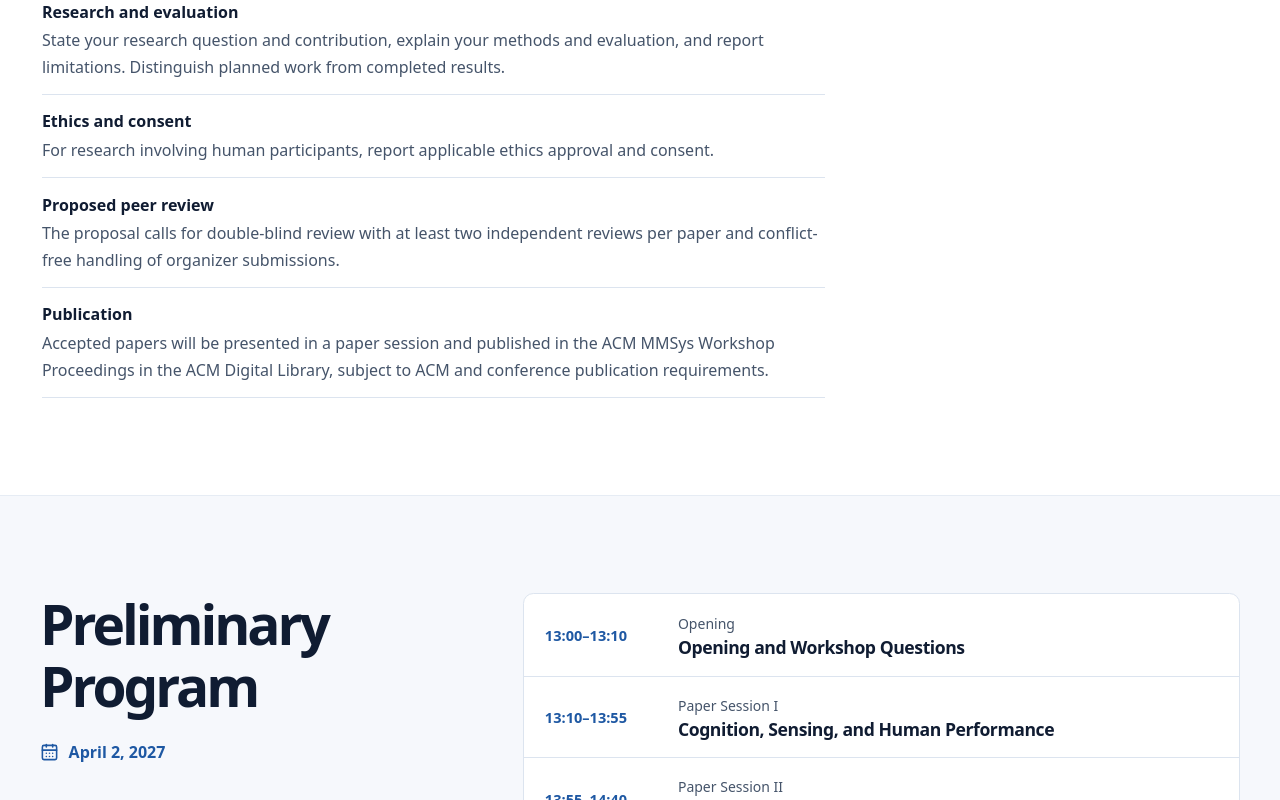
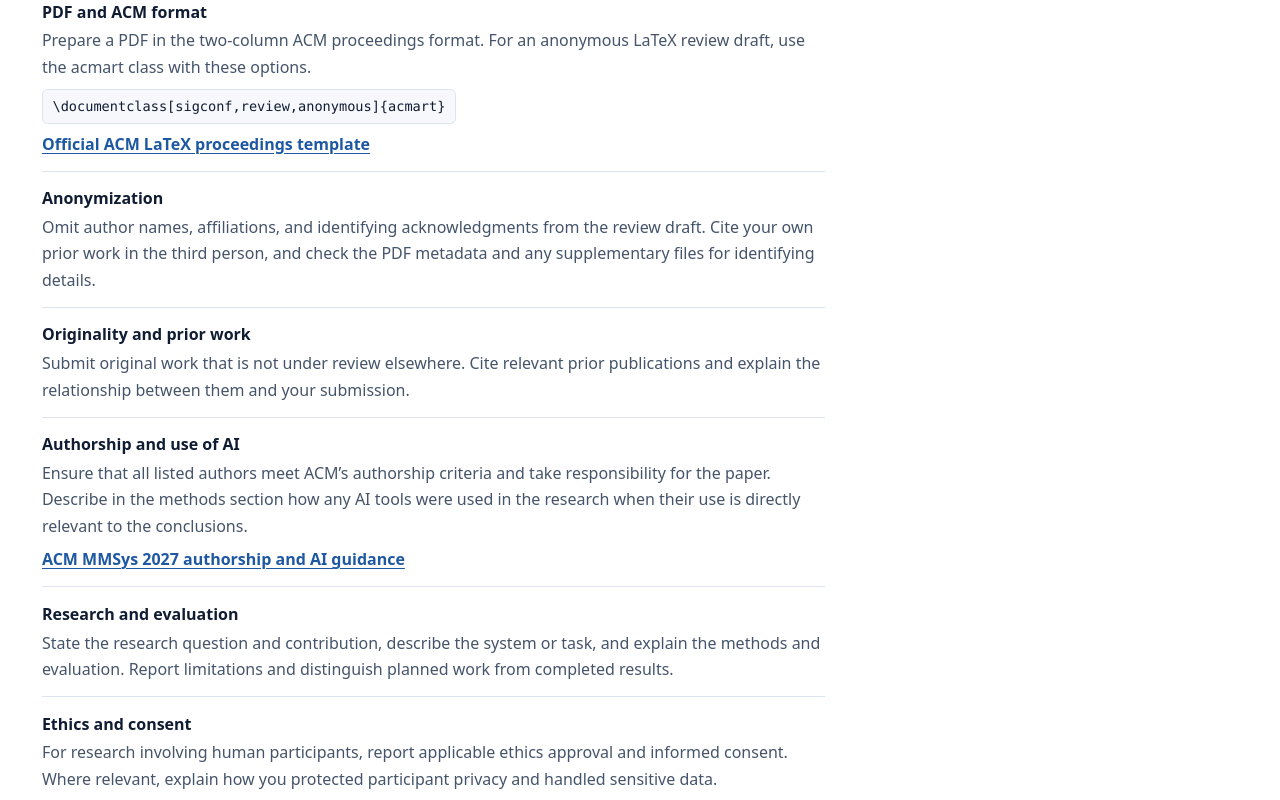
Before and after one commit to evidencexr/evidencexr.github.io, a React (Vite) app: page / in a window 1280 px wide. Shown: the part 3680-4480 px from the top of the page. Built offline with nearby package versions, Linux system fonts and the light colour scheme.

Commit message:
Expand workshop submission guidelines using ACM guidance

```diff
--- a/src/data/workshop.js
+++ b/src/data/workshop.js
@@ -137,7 +137,7 @@ export const dates = {
 };
 
 export const submission = {
-  "notice": "Final ACM formatting, page limits, and submission instructions are subject to organizer confirmation.",
+  "notice": "The page limits, manuscript format, and review process below are provisional and subject to organizer confirmation.",
   "platform": "Submissions are expected to open through HotCRP.",
   "categories": [
     [
@@ -152,22 +152,51 @@ export const submission = {
     ]
   ],
   "guidance": [
-    [
-      "Research and evaluation",
-      "State your research question and contribution, explain your methods and evaluation, and report limitations. Distinguish planned work from completed results."
-    ],
-    [
-      "Ethics and consent",
-      "For research involving human participants, report applicable ethics approval and consent."
-    ],
-    [
-      "Proposed peer review",
-      "The proposal calls for double-blind review with at least two independent reviews per paper and conflict-free handling of organizer submissions."
-    ],
-    [
-      "Publication",
-      "Accepted papers will be presented in a paper session and published in the ACM MMSys Workshop Proceedings in the ACM Digital Library, subject to ACM and conference publication requirements."
-    ]
+    {
+      "title": "PDF and ACM format",
+      "description": "Prepare a PDF in the two-column ACM proceedings format. For an anonymous LaTeX review draft, use the acmart class with these options.",
+      "example": "\\documentclass[sigconf,review,anonymous]{acmart}",
+      "reference": {
+        "label": "Official ACM LaTeX proceedings template",
+        "url": "https://www.overleaf.com/latex/templates/acm-conference-proceedings-new-master-template/pnrfvrrdbfwt"
+      }
+    },
+    {
+      "title": "Anonymization",
+      "description": "Omit author names, affiliations, and identifying acknowledgments from the review draft. Cite your own prior work in the third person, and check the PDF metadata and any supplementary files for identifying details."
+    },
+    {
+      "title": "Originality and prior work",
+      "description": "Submit original work that is not under review elsewhere. Cite relevant prior publications and explain the relationship between them and your submission."
+    },
+    {
+      "title": "Authorship and use of AI",
+      "description": "Ensure that all listed authors meet ACM’s authorship criteria and take responsibility for the paper. Describe in the methods section how any AI tools were used in the research when their use is directly relevant to the conclusions.",
+      "reference": {
+        "label": "ACM MMSys 2027 authorship and AI guidance",
+        "url": "https://2027.acmmmsys.org/research-track.html"
+      }
+    },
+    {
+      "title": "Research and evaluation",
+      "description": "State the research question and contribution, describe the system or task, and explain the methods and evaluation. Report limitations and distinguish planned work from completed results."
+    },
+    {
+      "title": "Ethics and consent",
+      "description": "For research involving human participants, report applicable ethics approval and informed consent. Where relevant, explain how you protected participant privacy and handled sensitive data."
+    },
+    {
+      "title": "Proposed peer review",
+      "description": "The workshop proposes double-anonymous peer review with at least two independent reviews per paper. Submissions from organizers will be handled by a coordinator without a conflict of interest."
+    },
+    {
+      "title": "Presentation and publication",
+      "description": "Accepted papers will be presented at the workshop and included in the ACM MMSys 2027 Workshop Proceedings in the ACM Digital Library, subject to ACM and conference publication requirements.",
+      "reference": {
+        "label": "ACM MMSys 2027 workshop publication information",
+        "url": "https://2027.acmmmsys.org/workshop-track.html"
+      }
+    }
   ]
 };
 
--- a/src/index.css
+++ b/src/index.css
@@ -134,6 +134,11 @@ section:focus, main:focus { outline: none; }
 .submission-guidance > div { padding-block: .85rem; border-bottom: 1px solid var(--line); }
 .submission-guidance dt { font-weight: 700; }
 .submission-guidance dd { color: var(--muted); margin-top: .15rem; }
+.submission-example {
+  display: inline-block; max-width: 100%; margin-top: .55rem; padding: .32rem .6rem; border: 1px solid var(--line);
+  border-radius: .35rem; background: var(--color-paper); color: var(--ink); font-size: .85rem; overflow-wrap: anywhere;
+}
+.submission-reference { display: inline-block; margin-top: .45rem; color: var(--link); font-weight: 650; text-decoration: underline; text-underline-offset: .2em; }
 .submit-panel { background: #101f38; border: 1px solid var(--dark-line); color: white; padding: clamp(1.25rem, 2.8vw, 2rem); border-radius: .65rem; }
 .submit-panel h3 { font-size: 1.85rem; }
 .submit-panel p { color: var(--dark-text); margin-top: .5rem; }
--- a/src/sections/Submission.jsx
+++ b/src/sections/Submission.jsx
@@ -34,8 +34,15 @@ export default function Submission() {
               ))}
             </div>
             <dl className="submission-guidance">
-              {submission.guidance.map(([name, description]) => (
-                <div key={name}><dt>{name}</dt><dd>{description}</dd></div>
+              {submission.guidance.map(({ title, description, example, reference }) => (
+                <div key={title}>
+                  <dt>{title}</dt>
+                  <dd>
+                    <p>{description}</p>
+                    {example && <code className="submission-example">{example}</code>}
+                    {reference && <p><a className="submission-reference" href={reference.url}>{reference.label}</a></p>}
+                  </dd>
+                </div>
               ))}
             </dl>
           </div>
```
